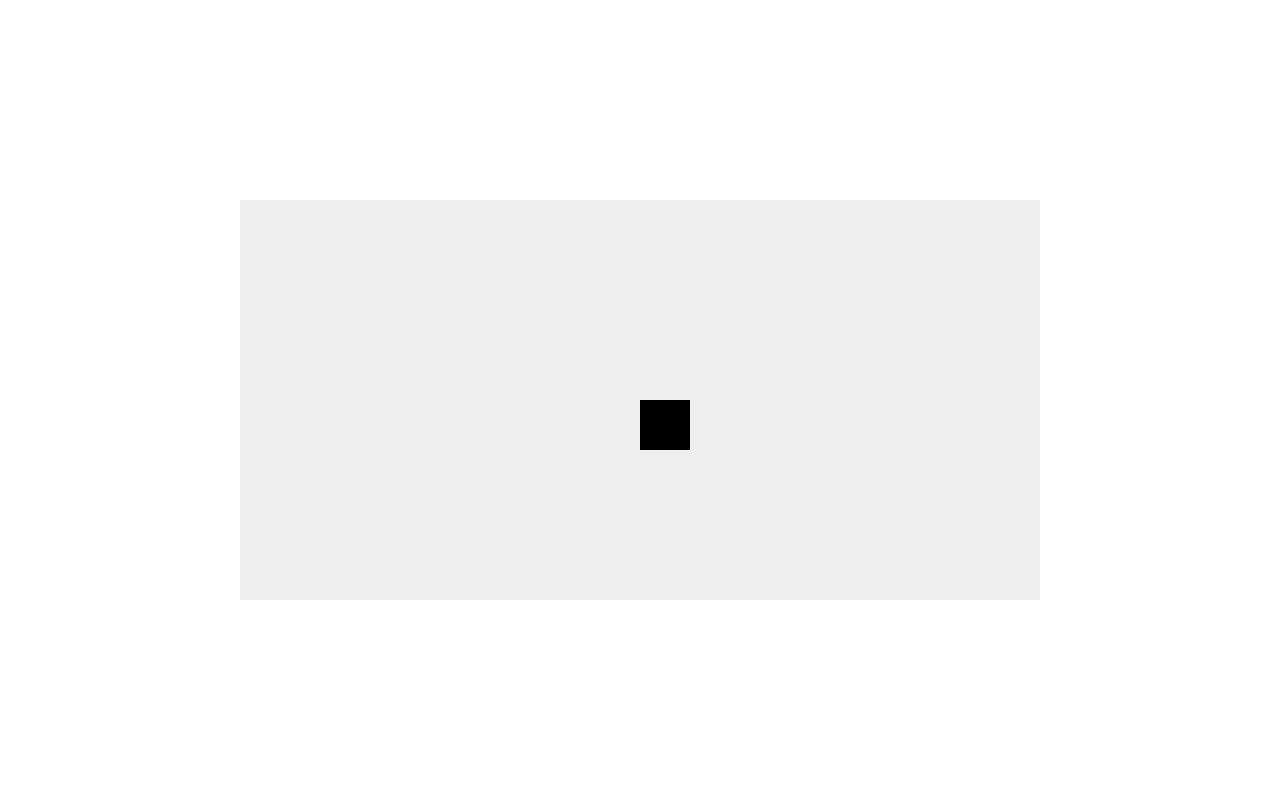
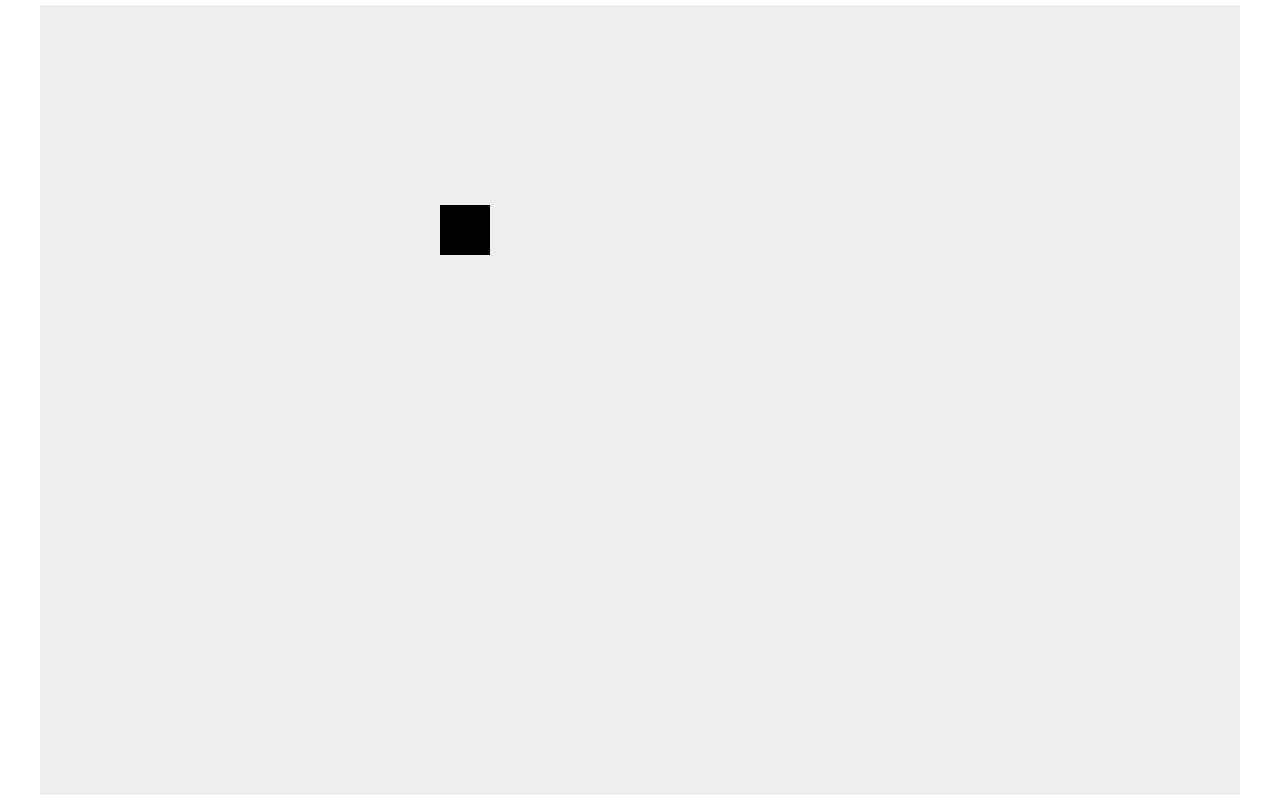
Before and after one commit to osip123/JavaScript2DGameEng, a plain HTML site: page src/index.html in a window 1280 px wide. Drawn offline with Linux system fonts and the light colour scheme.

Commit message:
Update index.html

```diff
--- a/src/index.html
+++ b/src/index.html
@@ -14,8 +14,8 @@
 </head>
 <body  id="root">
     <canvas id="canvas"
-    width="800"
-    height="400"
+    width="1200"
+    height="790"
     ></canvas>
     <script defer type="module" src="../core/getcanvas.js"></script>
 </body>
```
